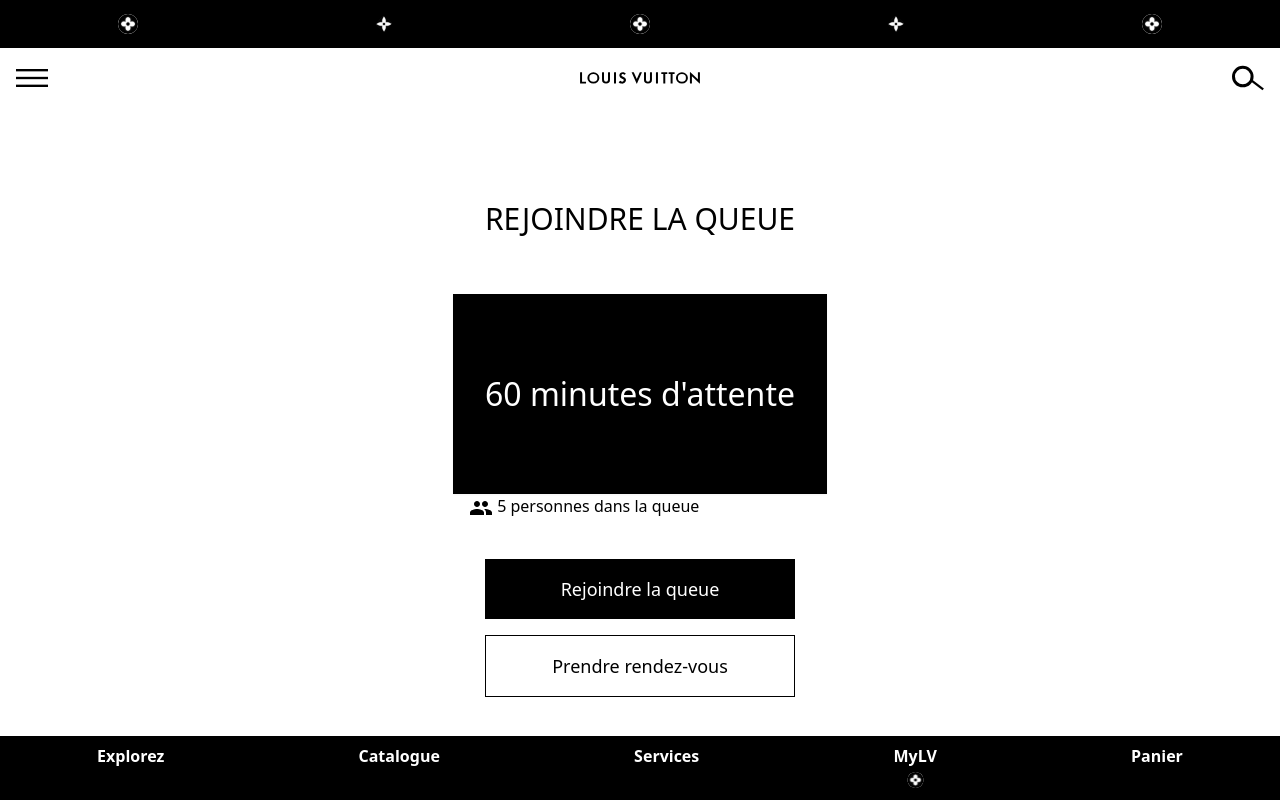
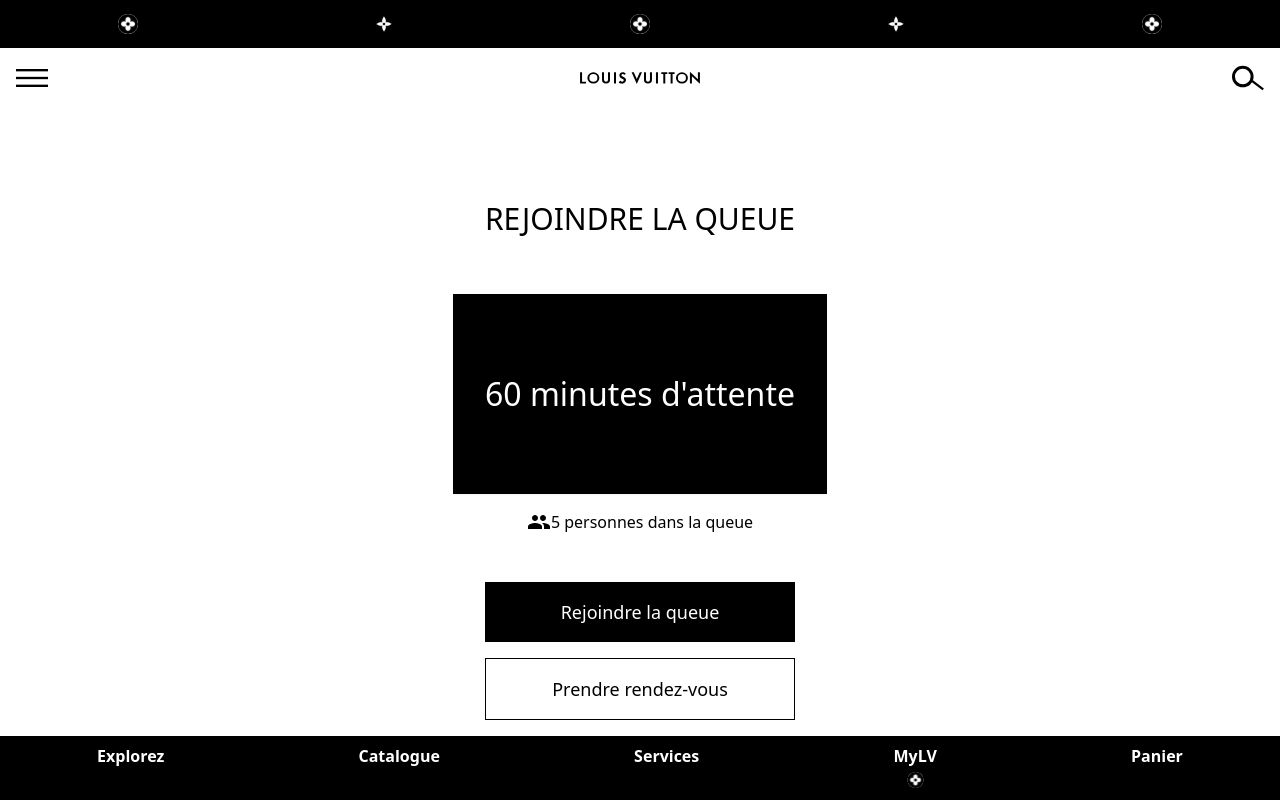
Before and after one commit to WalterLuong/LVMHx42, a React (Vite) app in the folder frontend/: page /join in a window 1280 px wide. Built offline with nearby package versions, Linux system fonts and the light colour scheme.

Commit message:
centered textx in join and fixed nav links

```diff
--- a/frontend/src/components/Navbar.tsx
+++ b/frontend/src/components/Navbar.tsx
@@ -38,7 +38,7 @@
       <div className='flex flex-col items-center'>
         <Link to='/'>
           <p>Services</p>
-          {location.pathname === "/service" && (
+          {location.pathname === "/" && (
             <motion.img
               variants={navAnim}
               initial='hidden'
--- a/frontend/src/pages/Join/Join.tsx
+++ b/frontend/src/pages/Join/Join.tsx
@@ -29,7 +29,7 @@
               </h1>
             </div>
           </div>
-          <span className='text-center bold p-4'>
+          <span className='text-center bold p-4 flex justify-center w-full'>
             <GroupIcon /> 5 personnes dans la queue
           </span>
         </motion.div>
```
